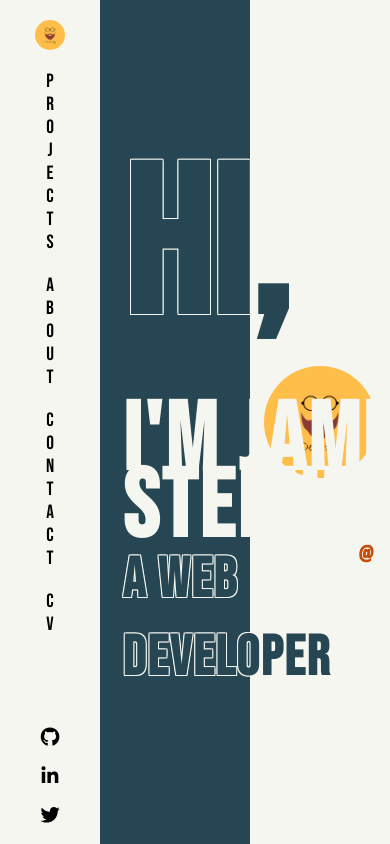
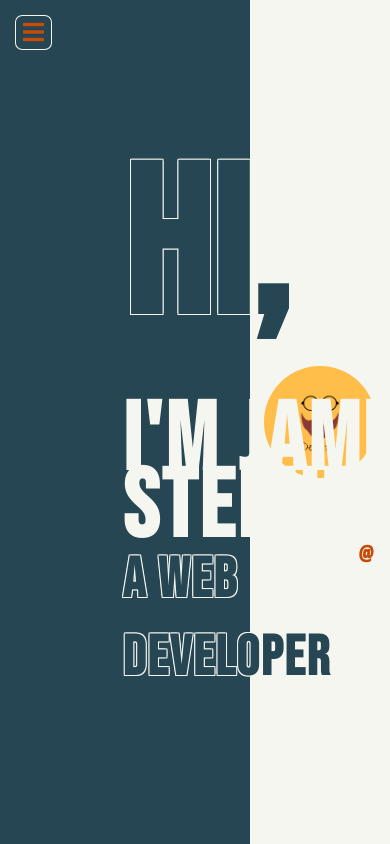
Before and after one commit to DevSteg/j-stephens, a React (Create React App) app: page / in a window 390 px wide. Shown: the top 844 px of the page. Built offline with nearby package versions, Linux system fonts and the light colour scheme.

Commit message:
Create responsive navbar
- Add DeskNav component
- Add MobNav component
- Refactor Nav component
- Style mobile nav bar and button
- Add functionality for navbar choice
- Add functionality for mobile nav button

```diff
--- /dev/null
+++ b/src/components/DeskNav.js
@@ -0,0 +1,42 @@
+import React from "react";
+import "../styles/_nav.scss";
+import { Link } from "react-scroll/modules";
+
+export const DeskNav = () => {
+	return (
+		<nav className="sidenav">
+			<div className="nav-list">
+				<Link className="nav-link" to="home" smooth={true} duration={2000}>
+					<img
+						src={process.env.PUBLIC_URL + "/img/logo.png"}
+						alt="Logo"
+						className="logo-img"
+					/>
+				</Link>
+				<Link className="nav-link" to="projects" smooth={true} duration={2000}>
+					Projects
+				</Link>
+				<Link className="nav-link" to="about" smooth={true} duration={2000}>
+					About
+				</Link>
+				<Link className="nav-link" to="contact" smooth={true} duration={2000}>
+					Contact
+				</Link>
+				<Link className="nav-link" to="cv" smooth={true} duration={2000}>
+					CV
+				</Link>
+			</div>
+			<div className="social-links">
+				<Link className="nav-link">
+					<i class="fab fa-github"></i>
+				</Link>
+				<Link className="nav-link">
+					<i class="fab fa-linkedin-in"></i>
+				</Link>
+				<Link className="nav-link">
+					<i class="fab fa-twitter"></i>
+				</Link>
+			</div>
+		</nav>
+	);
+};
--- /dev/null
+++ b/src/components/MobNav.js
@@ -0,0 +1,60 @@
+import React, { useState } from "react";
+import { Link } from "react-scroll/modules";
+
+export const MobNav = () => {
+	const [isOpen, setIsOpen] = useState(false);
+
+	const toggleMenu = () => {
+		setIsOpen(!isOpen);
+	};
+
+	return (
+		<nav className="mob-nav">
+			<button className="nav-btn" onClick={toggleMenu}>
+				<i class="fas fa-bars"></i>
+			</button>
+			{isOpen && (
+				<div className="mob-nav-div" onClick={toggleMenu}>
+					<Link
+						className="mob-nav-link"
+						to="projects"
+						smooth={true}
+						duration={2000}
+					>
+						Projects
+					</Link>
+					<Link
+						className="mob-nav-link"
+						to="about"
+						smooth={true}
+						duration={2000}
+					>
+						About
+					</Link>
+					<Link
+						className="mob-nav-link"
+						to="contact"
+						smooth={true}
+						duration={2000}
+					>
+						Contact
+					</Link>
+					<Link className="mob-nav-link" to="cv" smooth={true} duration={2000}>
+						CV
+					</Link>
+					<div className="mob-social-links">
+						<Link className="mob-nav-link">
+							<i class="fab fa-github"></i>
+						</Link>
+						<Link className="mob-nav-link">
+							<i class="fab fa-linkedin-in"></i>
+						</Link>
+						<Link className="mob-nav-link">
+							<i class="fab fa-twitter"></i>
+						</Link>
+					</div>
+				</div>
+			)}
+		</nav>
+	);
+};
--- a/src/components/Nav.js
+++ b/src/components/Nav.js
@@ -1,8 +1,29 @@
-import React from "react";
-import "../styles/_nav.scss";
+import React, { useEffect, useState } from "react";
 import { Link } from "react-scroll";
+import { DeskNav } from "./DeskNav";
+import { MobNav } from "./MobNav";
 
 export const Nav = () => {
+	const [screenwWidth, setScreenWidth] = useState(window.innerWidth);
+	let whatNav = "";
+	if (screenwWidth < 1200) {
+		whatNav = <MobNav />;
+	} else {
+		whatNav = <DeskNav />;
+	}
+
+	useEffect(() => {
+		const changeWidth = () => {
+			setScreenWidth(window.innerWidth);
+		};
+
+		window.addEventListener("resize", changeWidth);
+
+		return () => {
+			window.removeEventListener("resize", changeWidth);
+		};
+	}, []);
+
 	return (
 		<div>
 			<Link
@@ -13,45 +34,7 @@ export const Nav = () => {
 			>
 				Skip to Main
 			</Link>
-			<nav className="sidenav">
-				<div className="nav-list">
-					<Link className="nav-link" to="home" smooth={true} duration={2000}>
-						<img
-							src={process.env.PUBLIC_URL + "/img/logo.png"}
-							alt="Logo"
-							className="logo-img"
-						/>
-					</Link>
-					<Link
-						className="nav-link"
-						to="projects"
-						smooth={true}
-						duration={2000}
-					>
-						Projects
-					</Link>
-					<Link className="nav-link" to="about" smooth={true} duration={2000}>
-						About
-					</Link>
-					<Link className="nav-link" to="contact" smooth={true} duration={2000}>
-						Contact
-					</Link>
-					<Link className="nav-link" to="cv" smooth={true} duration={2000}>
-						CV
-					</Link>
-				</div>
-				<div className="social-links">
-					<Link className="nav-link">
-						<i class="fab fa-github"></i>
-					</Link>
-					<Link className="nav-link">
-						<i class="fab fa-linkedin-in"></i>
-					</Link>
-					<Link className="nav-link">
-						<i class="fab fa-twitter"></i>
-					</Link>
-				</div>
-			</nav>
+			{whatNav}
 		</div>
 	);
 };
--- a/src/styles/_nav.scss
+++ b/src/styles/_nav.scss
@@ -1,4 +1,5 @@
 @use "./variables" as *;
+@use "./mixins" as *;
 
 .skip-to-main {
 	background-color: $orangeBtn;
@@ -42,3 +43,45 @@
 	vertical-align: inherit;
 	border-radius: 50%;
 }
+
+// Mobile Nav
+
+.nav-btn {
+	position: absolute;
+	top: 15px;
+	left: 15px;
+	background-color: $backgroundGreen;
+	border: solid 1.5px $textColourWhite;
+	border-radius: 20%;
+	padding: 4px 7px;
+	i {
+		font-size: 1.5rem;
+		color: $orangeBtn;
+	}
+	&:focus {
+		border: solid 1.5px $orangeBtn;
+	}
+}
+
+.mob-nav-div {
+	position: absolute;
+	z-index: 5;
+	width: 100vw;
+	height: 100vh;
+	@include flexCenter;
+	flex-direction: column;
+	color: $textColourWhite;
+	background-color: #121213c7;
+}
+
+.mob-nav-link {
+	font-size: 3rem;
+}
+
+.mob-social-links {
+	margin-top: 40px;
+	width: 30%;
+	display: flex;
+	justify-content: space-around;
+	color: $orangeBtn;
+}
```
